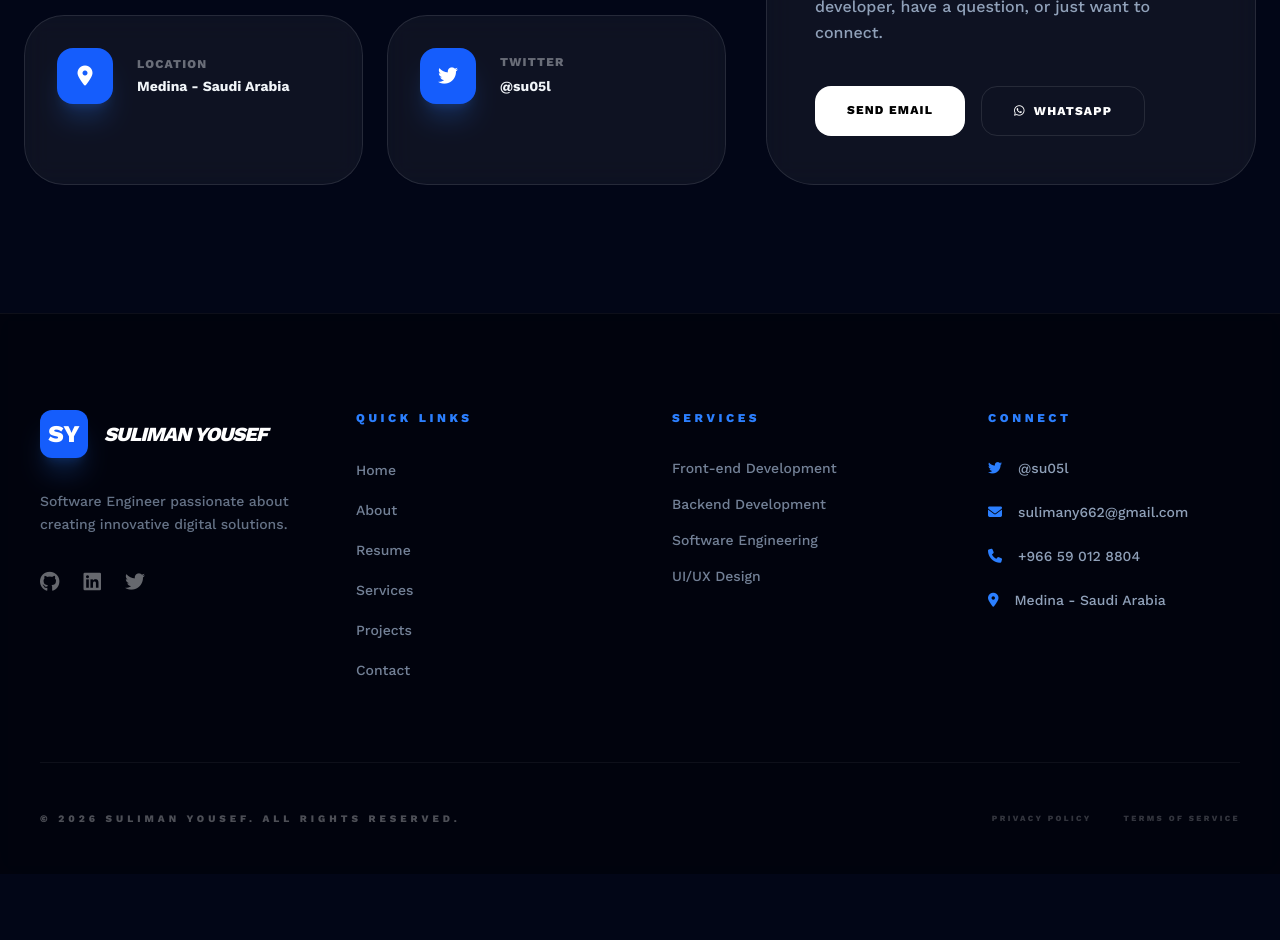
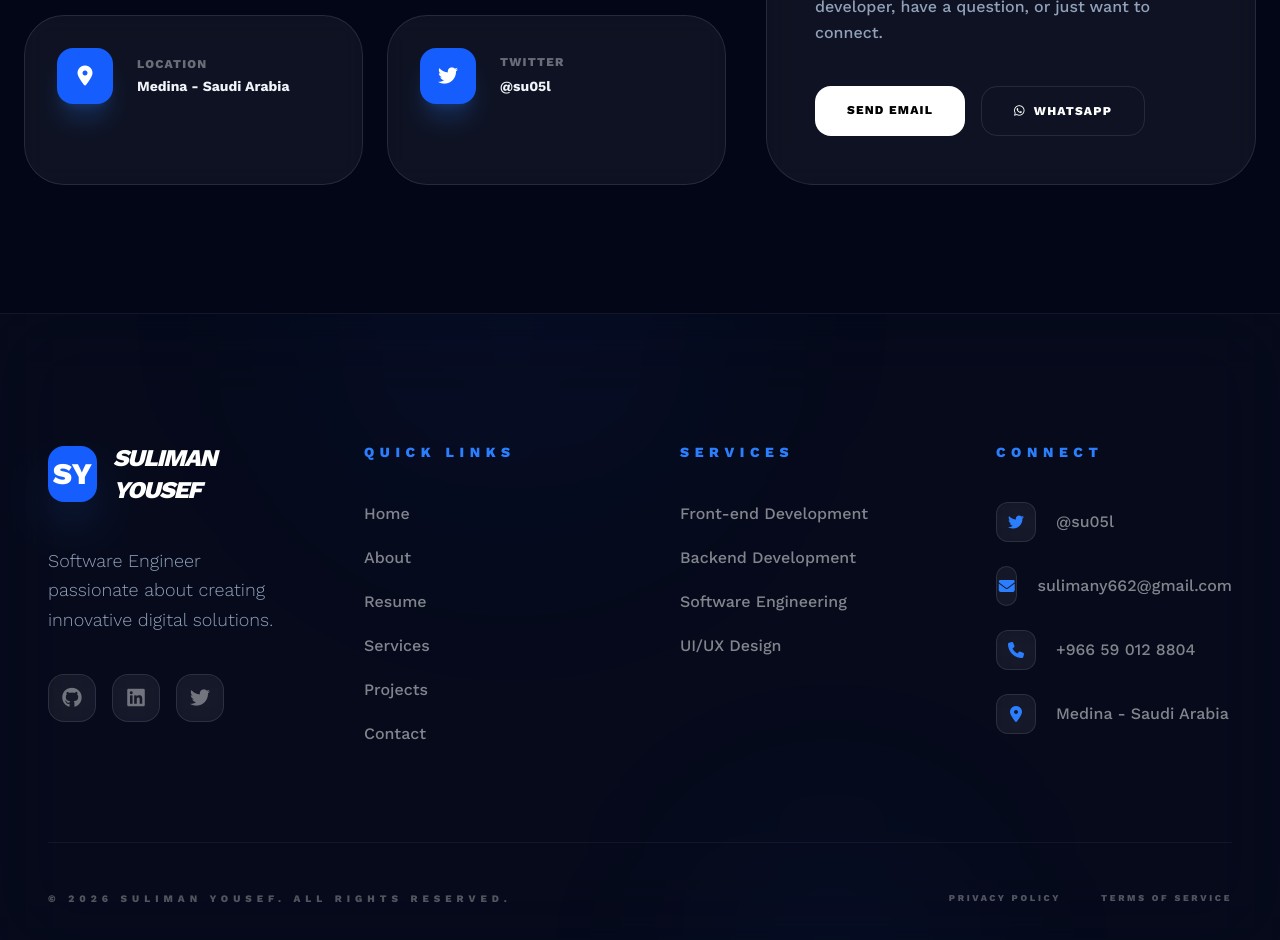
Before and after one commit to Su03l/suliman-yousef-profile, a React (Vite) app: page /contact in a window 1280 px wide. Shown: the part 560-1500 px from the top of the page. Before the commit the page ends 1434 px from the top, so only its background shows below. Built offline with nearby package versions, Linux system fonts and the light colour scheme.

Commit message:
some update

```diff
--- a/src/components/layout/Footer.tsx
+++ b/src/components/layout/Footer.tsx
@@ -11,30 +11,46 @@ const Footer: React.FC<FooterProps> = ({ t, theme }) => {
     const isDark = theme === 'dark';
 
     return (
-        <footer className={`pt-24 pb-12 border-t transition-colors duration-500 ${isDark ? 'border-white/5 bg-black/40' : 'border-slate-200 bg-slate-100'} backdrop-blur-md`}>
-            <div className="container mx-auto px-10">
-                <div className="grid grid-cols-1 md:grid-cols-2 lg:grid-cols-4 gap-16 mb-20">
-                    <div className="space-y-8">
+        <footer className={`relative pt-32 pb-12 border-t transition-all duration-700 ${isDark ? 'border-white/5 bg-white/[0.02]' : 'border-slate-200 bg-white/60'} backdrop-blur-2xl overflow-hidden`}>
+            {/* Decorative backgrounds */}
+            <div className="absolute top-0 left-1/4 w-96 h-96 bg-blue-600/5 blur-[120px] rounded-full -translate-y-1/2"></div>
+            <div className="absolute bottom-0 right-1/4 w-64 h-64 bg-blue-500/5 blur-[100px] rounded-full translate-y-1/2"></div>
+
+            <div className="container mx-auto px-6 md:px-12 relative z-10">
+                <div className="grid grid-cols-1 md:grid-cols-2 lg:grid-cols-4 gap-20 mb-24">
+                    <div className="space-y-10">
                         <div className="flex items-center gap-4">
-                            <div className="w-12 h-12 bg-blue-600 rounded-xl flex items-center justify-center font-black text-2xl text-white shadow-xl shadow-blue-500/20">SY</div>
-                            <span className={`font-black text-xl tracking-tighter uppercase italic ${isDark ? 'text-white' : 'text-slate-900'}`}>Suliman Yousef</span>
+                            <div className="w-14 h-14 bg-blue-600 rounded-2xl flex items-center justify-center font-black text-3xl text-white shadow-2xl shadow-blue-500/40">SY</div>
+                            <span className={`font-black text-2xl tracking-tighter uppercase italic ${isDark ? 'text-white' : 'text-slate-900'}`}>Suliman Yousef</span>
                         </div>
-                        <p className={`${isDark ? 'text-slate-400' : 'text-slate-600'} text-sm leading-relaxed opacity-70 font-medium`}>{t.footerDesc}</p>
-                        <div className="flex gap-6">
-                            <a href="https://github.com/Su03l" target="_blank" rel="noopener noreferrer" className={`text-xl opacity-40 hover:opacity-100 hover:text-blue-500 transition-all ${isDark ? 'text-white' : 'text-slate-900'}`}><i className="fab fa-github"></i></a>
-                            <a href="https://linkedin.com/in/suliaman-yousef-36265a320" target="_blank" rel="noopener noreferrer" className={`text-xl opacity-40 hover:opacity-100 hover:text-blue-500 transition-all ${isDark ? 'text-white' : 'text-slate-900'}`}><i className="fab fa-linkedin"></i></a>
-                            <a href="https://twitter.com/Su05l" target="_blank" rel="noopener noreferrer" className={`text-xl opacity-40 hover:opacity-100 hover:text-blue-500 transition-all ${isDark ? 'text-white' : 'text-slate-900'}`}><i className="fab fa-twitter"></i></a>
+                        <p className={`${isDark ? 'text-slate-400' : 'text-slate-600'} text-lg leading-relaxed font-light max-w-sm`}>{t.footerDesc}</p>
+                        <div className="flex gap-4">
+                            {[
+                                { icon: 'fab fa-github', href: 'https://github.com/Su03l' },
+                                { icon: 'fab fa-linkedin', href: 'https://linkedin.com/in/suliaman-yousef-36265a320' },
+                                { icon: 'fab fa-twitter', href: 'https://twitter.com/Su05l' }
+                            ].map((social, i) => (
+                                <a
+                                    key={i}
+                                    href={social.href}
+                                    target="_blank"
+                                    rel="noopener noreferrer"
+                                    className={`w-12 h-12 glass rounded-2xl flex items-center justify-center text-xl transition-all duration-500 hover:bg-blue-600 hover:text-white hover:scale-110 hover:shadow-xl hover:shadow-blue-500/20 ${isDark ? 'text-white/40' : 'text-slate-900/40'}`}
+                                >
+                                    <i className={social.icon}></i>
+                                </a>
+                            ))}
                         </div>
                     </div>
 
-                    <div className="space-y-8">
-                        <h4 className="text-xs font-black uppercase tracking-[0.3em] text-blue-500">{t.footerQuickLinks}</h4>
-                        <ul className="space-y-4">
+                    <div className="space-y-10">
+                        <h4 className="text-sm font-black uppercase tracking-[0.4em] text-blue-500">{t.footerQuickLinks}</h4>
+                        <ul className="space-y-5">
                             {['home', 'about', 'resume', 'services', 'projects', 'contact'].map(link => {
                                 const path = link === 'home' ? '/' : `/${link}`;
                                 return (
                                     <li key={link}>
-                                        <NavLink to={path} className={`text-sm ${isDark ? 'text-slate-400 hover:text-blue-500' : 'text-slate-600 hover:text-blue-500'} transition-colors font-medium opacity-80 hover:opacity-100`}>
+                                        <NavLink to={path} className={`text-base ${isDark ? 'text-white/50 hover:text-blue-500' : 'text-slate-600 hover:text-blue-500'} transition-all duration-300 font-medium hover:translate-x-2 block w-fit`}>
                                             {(t as any)[`nav${link.charAt(0).toUpperCase() + link.slice(1)}`]}
                                         </NavLink>
                                     </li>
@@ -43,44 +59,44 @@ const Footer: React.FC<FooterProps> = ({ t, theme }) => {
                         </ul>
                     </div>
 
-                    <div className="space-y-8">
-                        <h4 className="text-xs font-black uppercase tracking-[0.3em] text-blue-500">{t.servicesTitle}</h4>
-                        <ul className={`space-y-4 text-sm ${isDark ? 'text-slate-400' : 'text-slate-600'} font-medium`}>
-                            <li className="opacity-80 hover:opacity-100 hover:text-blue-500 transition-all cursor-default">Front-end Development</li>
-                            <li className="opacity-80 hover:opacity-100 hover:text-blue-500 transition-all cursor-default">Backend Development</li>
-                            <li className="opacity-80 hover:opacity-100 hover:text-blue-500 transition-all cursor-default">Software Engineering</li>
-                            <li className="opacity-80 hover:opacity-100 hover:text-blue-500 transition-all cursor-default">UI/UX Design</li>
+                    <div className="space-y-10">
+                        <h4 className="text-sm font-black uppercase tracking-[0.4em] text-blue-500">{t.servicesTitle}</h4>
+                        <ul className={`space-y-5 text-base ${isDark ? 'text-white/50' : 'text-slate-600'} font-medium`}>
+                            {['Front-end Development', 'Backend Development', 'Software Engineering', 'UI/UX Design'].map(s => (
+                                <li key={s} className="hover:text-blue-500 transition-all cursor-default w-fit">{s}</li>
+                            ))}
                         </ul>
                     </div>
 
-                    <div className="space-y-8">
-                        <h4 className="text-xs font-black uppercase tracking-[0.3em] text-blue-500">{t.footerConnect}</h4>
-                        <ul className={`space-y-6 text-sm ${isDark ? 'text-slate-400' : 'text-slate-600'} font-medium`}>
-                            <li className="flex items-center gap-4">
-                                <i className="fab fa-twitter text-blue-500"></i>
-                                <a href="https://twitter.com/su05l" target="_blank" rel="noopener noreferrer" className="hover:text-blue-500 transition-colors">@su05l</a>
-                            </li>
-                            <li className="flex items-center gap-4">
-                                <i className="fas fa-envelope text-blue-500"></i>
-                                <a href="mailto:sulimany662@gmail.com" className="hover:text-blue-500 transition-colors">sulimany662@gmail.com</a>
-                            </li>
-                            <li className="flex items-center gap-4">
-                                <i className="fas fa-phone text-blue-500"></i>
-                                <a href="tel:+966590128804" className="hover:text-blue-500 transition-colors">+966 59 012 8804</a>
-                            </li>
-                            <li className="flex items-center gap-4">
-                                <i className="fas fa-map-marker-alt text-blue-500"></i>
-                                <span className={isDark ? 'text-slate-400' : 'text-slate-600'}>Medina - Saudi Arabia</span>
-                            </li>
+                    <div className="space-y-10">
+                        <h4 className="text-sm font-black uppercase tracking-[0.4em] text-blue-500">{t.footerConnect}</h4>
+                        <ul className={`space-y-6 text-base ${isDark ? 'text-white/50' : 'text-slate-600'} font-medium`}>
+                            {[
+                                { icon: 'fab fa-twitter', text: '@su05l', href: 'https://twitter.com/su05l' },
+                                { icon: 'fas fa-envelope', text: 'sulimany662@gmail.com', href: 'mailto:sulimany662@gmail.com' },
+                                { icon: 'fas fa-phone', text: '+966 59 012 8804', href: 'tel:+966590128804' },
+                                { icon: 'fas fa-map-marker-alt', text: 'Medina - Saudi Arabia' }
+                            ].map((item, i) => (
+                                <li key={i} className="flex items-center gap-5 group">
+                                    <div className={`w-10 h-10 glass rounded-xl flex items-center justify-center text-blue-500 transition-all duration-500 group-hover:bg-blue-600 group-hover:text-white`}>
+                                        <i className={item.icon}></i>
+                                    </div>
+                                    {item.href ? (
+                                        <a href={item.href} target="_blank" rel="noopener noreferrer" className="hover:text-blue-500 transition-colors">{item.text}</a>
+                                    ) : (
+                                        <span>{item.text}</span>
+                                    )}
+                                </li>
+                            ))}
                         </ul>
                     </div>
                 </div>
 
-                <div className={`pt-12 border-t ${isDark ? 'border-white/5' : 'border-slate-200'} flex flex-col md:flex-row justify-between items-center gap-6`}>
-                    <p className={`text-[10px] font-black uppercase tracking-[0.4em] opacity-30 ${isDark ? 'text-white' : 'text-slate-900'}`}>© 2026 Suliman Yousef. {t.rightsReserved}</p>
-                    <div className={`flex gap-8 text-[8px] font-black uppercase tracking-[0.3em] opacity-20 ${isDark ? 'text-white' : 'text-slate-900'}`}>
-                        <span className="hover:opacity-100 transition-opacity cursor-pointer">Privacy Policy</span>
-                        <span className="hover:opacity-100 transition-opacity cursor-pointer">Terms of Service</span>
+                <div className={`pt-12 border-t ${isDark ? 'border-white/5' : 'border-slate-200'} flex flex-col md:flex-row justify-between items-center gap-8`}>
+                    <p className={`text-[10px] font-black uppercase tracking-[0.5em] opacity-30 ${isDark ? 'text-white' : 'text-slate-900'}`}>© 2026 Suliman Yousef. {t.rightsReserved}</p>
+                    <div className={`flex gap-10 text-[9px] font-black uppercase tracking-[0.3em] opacity-30 ${isDark ? 'text-white' : 'text-slate-900'}`}>
+                        <span className="hover:text-blue-500 transition-colors cursor-pointer">Privacy Policy</span>
+                        <span className="hover:text-blue-500 transition-colors cursor-pointer">Terms of Service</span>
                     </div>
                 </div>
             </div>
```
